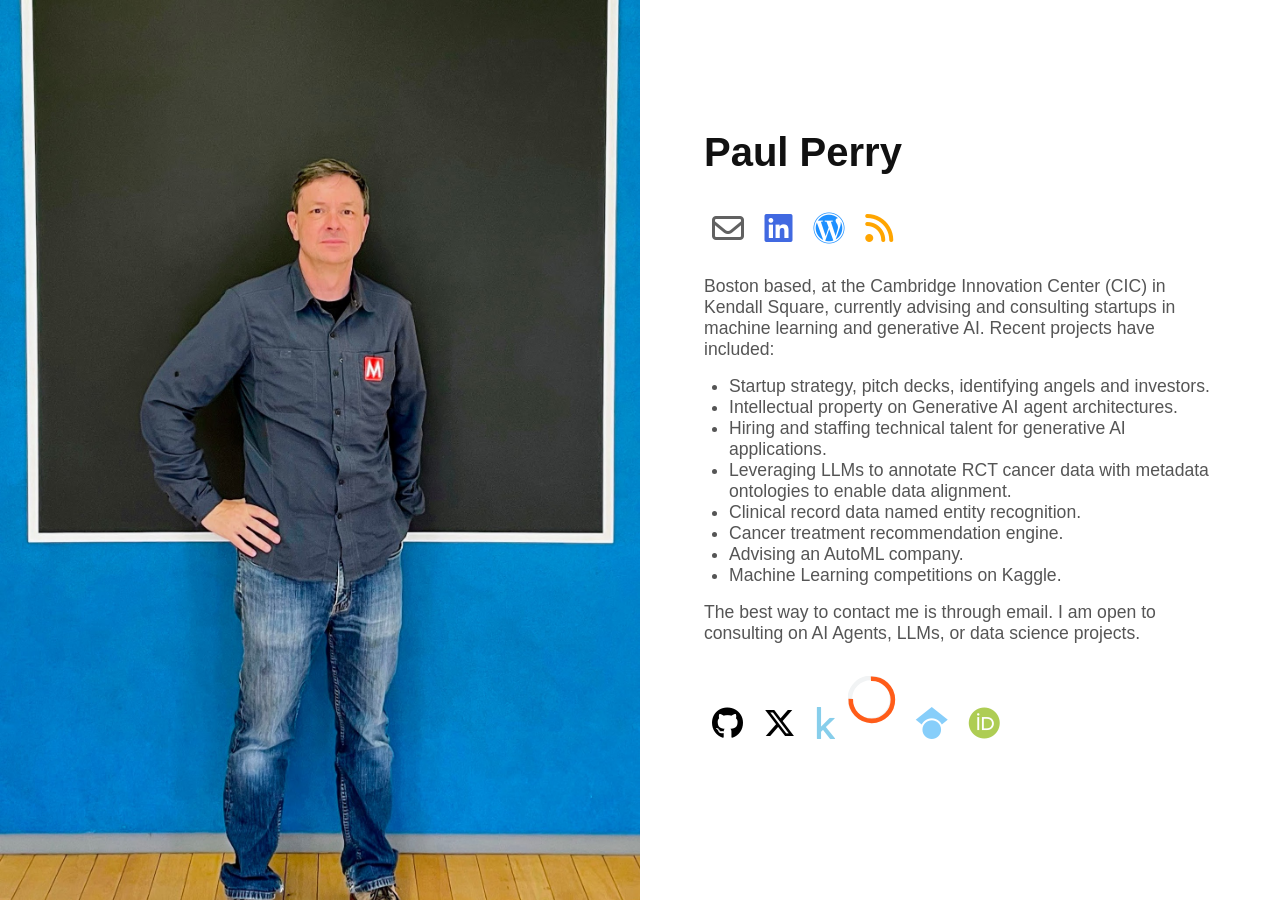
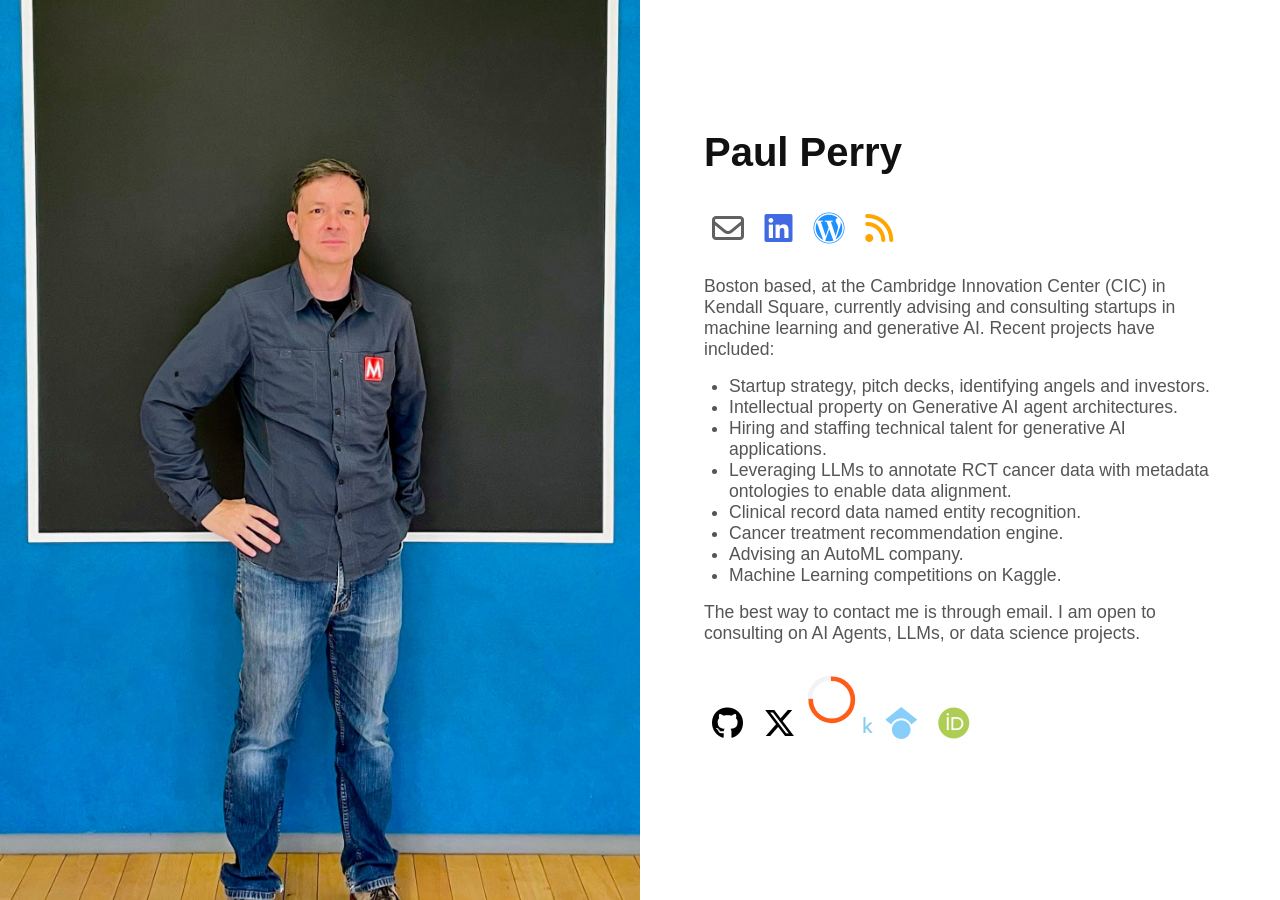
Before and after one commit to paulperry/paulperry.github.io, a Jekyll site: the page index.html, which Jekyll copies as it is, in a window 1280 px wide. Built offline with Jekyll 4.4.1, drawn with Linux system fonts in a browser that asks for light colours; nearby versions of some CDN libraries; some web fonts are replaced.

Commit message:
moving svg location

```diff
--- a/index.html
+++ b/index.html
@@ -43,9 +43,10 @@
 	  <div class="info-links">
             <a class="icon" title="GitHub" href="https://github.com/paulperry"><span style="color:black"><i class="fa-brands fa-github"></i></span></a>
 	    <a class="icon" title="X" href="https://twitter.com/paulperry"><span style="color:black"><i class="fa-brands fa-x-twitter"></i></span></a>
-	    <a class="icon" title="Kaggle" href="https://www.kaggle.com/paulperry"><span style="color:SkyBlue"><i class="fa-brands fa-kaggle"></i></span></a>
 	    <svg width="55" height="55" viewBox="0 0 60 60"><circle r="23" cx="25" cy="25" fill="none" stroke-width="5" style="stroke: rgb(241, 243, 244);"></circle>
-	      <path d="M3,25 A 23,23 0 1 0 25 3" fill="none" stroke-width="5" style="stroke: rgb(255, 92, 25);"></path></svg>
+	      <path d="M3,25 A 23,23 0 1 0 25 3" fill="none" stroke-width="5" style="stroke: rgb(255, 92, 25);"></path>
+	      <text x="0" y="0"><a class="icon" title="Kaggle" href="https://www.kaggle.com/paulperry"><span style="color:SkyBlue"><i class="fa-brands fa-kaggle"></i></span></a></text>
+	    </svg>
 	    <a class="icon" title="Google Scholar" href="https://scholar.google.com/citations?hl=en&user=hEW2X1MAAAAJ"><span style="color:LightSkyBlue"><i class="fa-brands fa-google-scholar"></i></span></a>
 	    <a class="icon" title="ORCID" href="https://orcid.org/my-orcid?orcid=0000-0002-6682-9650"><span style="color:#aecd54"><i class="fa-brands fa-orcid"></i></span></a>
 	    <div class="info-links">
```
